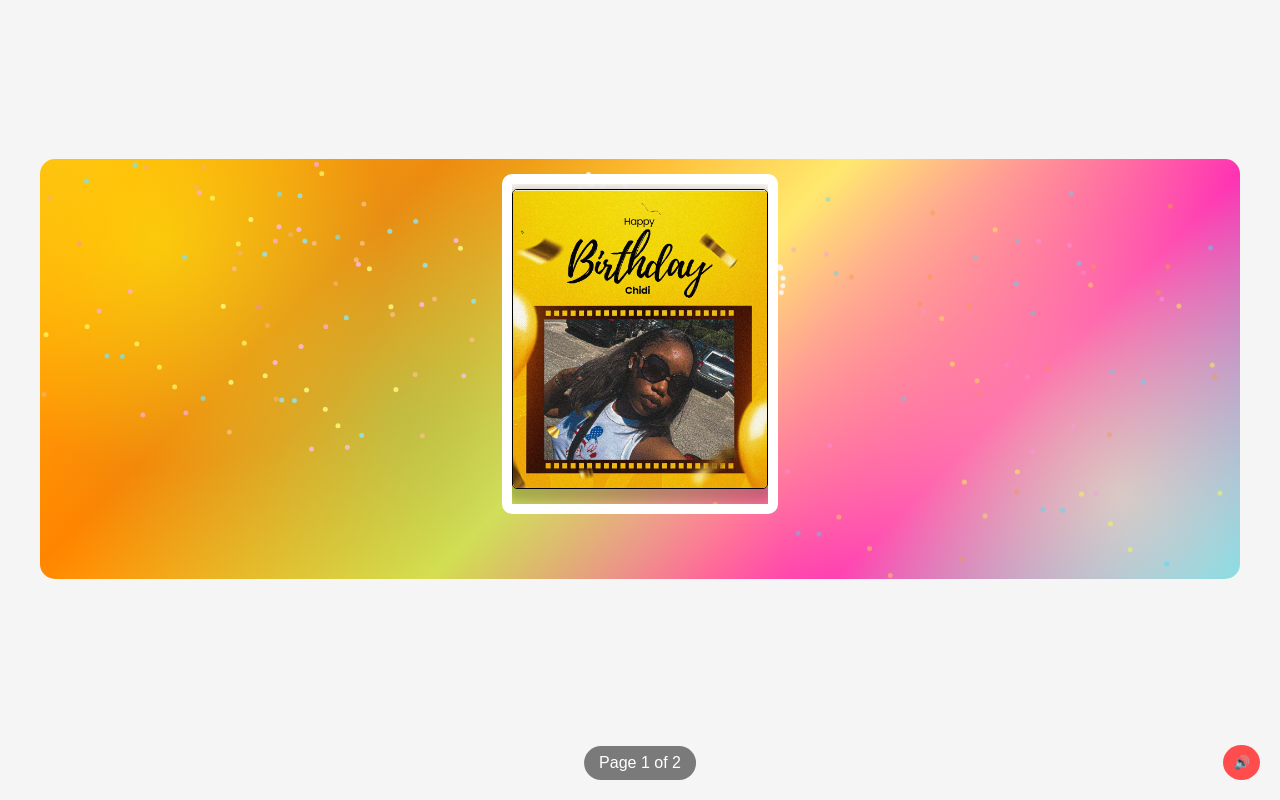
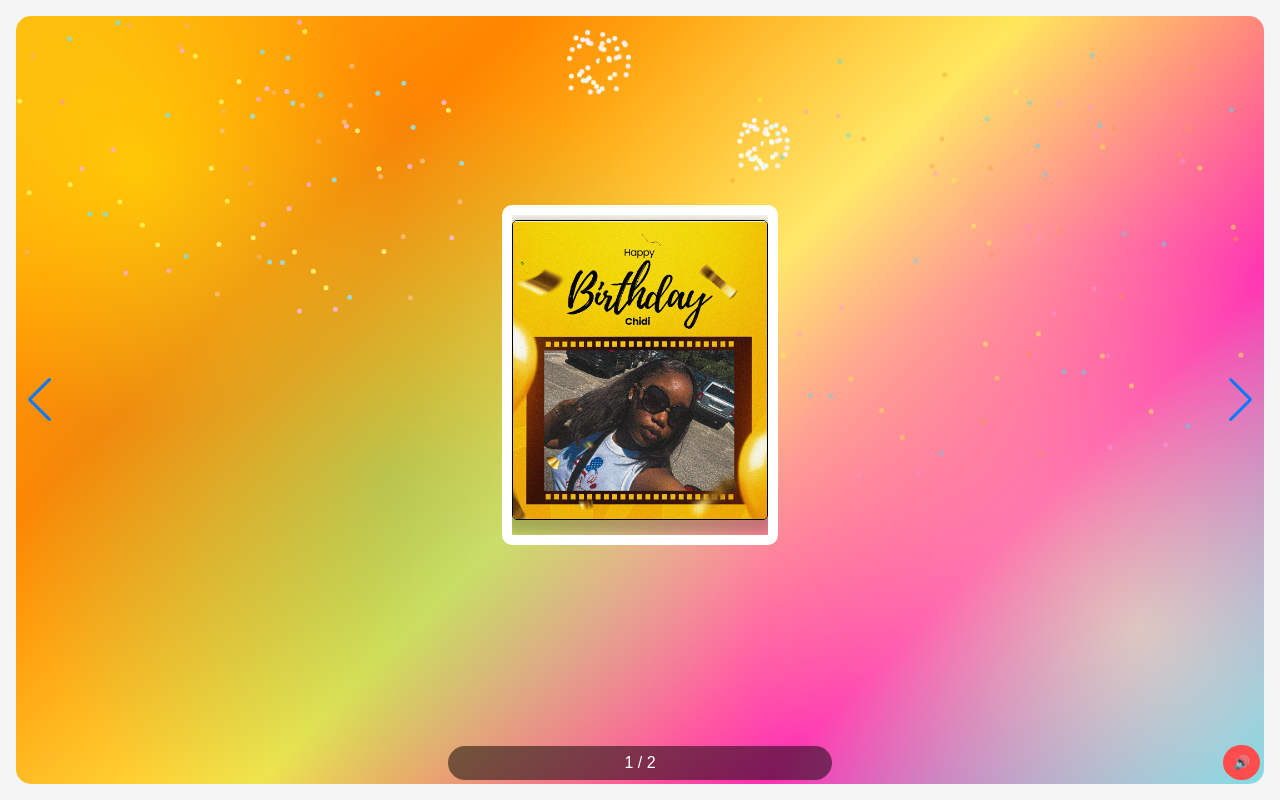
Before and after one commit to Ife-Banks/Happy-Birthday, a React (Vite) app: page /card in a window 1280 px wide. Built offline with nearby package versions, Linux system fonts and the light colour scheme.

Commit message:
swiper verion updated

```diff
--- a/src/App.jsx
+++ b/src/App.jsx
@@ -56,7 +56,7 @@ function App() {
 
       <audio
         ref={audioRef}
-        src="../public"
+        src="../public/Walking_By_Faith(256k).mp3"
         loop
         preload="auto"
       />
--- a/src/Cake.jsx
+++ b/src/Cake.jsx
@@ -1,5 +1,6 @@
 import React, { useEffect, useRef, useState } from 'react';
 import { useNavigate } from 'react-router-dom';
+import { motion } from 'framer-motion';
 
 const CakeWithSoundDetection = () => {
   const [showPermissionDialog, setShowPermissionDialog] = useState(true);
@@ -41,12 +42,11 @@ const CakeWithSoundDetection = () => {
     if (flameRef.current) {
       flameRef.current.style.display = 'none';
     }
-    // Redirect only if we haven't already
     if (!hasRedirectedRef.current) {
       hasRedirectedRef.current = true;
       setTimeout(() => {
         navigate('/card');
-      }, 1000); // 1 second delay before redirect
+      }, 1000);
     }
   };
 
@@ -129,7 +129,6 @@ const CakeWithSoundDetection = () => {
     meterRef.current = createAudioMeter(audioContext, CLIP_LEVEL, AVERAGING, CLIP_LAG);
     mediaStreamSourceRef.current.connect(meterRef.current);
 
-    // Start the animation frame loop
     const onLevelChange = () => {
       rafIdRef.current = requestAnimationFrame(onLevelChange);
     };
@@ -147,7 +146,7 @@ const CakeWithSoundDetection = () => {
 
   const startListening = () => {
     setShowPermissionDialog(false);
-    hasRedirectedRef.current = false; // Reset the redirect flag
+    hasRedirectedRef.current = false;
 
     const canvas = canvasRef.current;
     if (canvas) {
@@ -186,7 +185,13 @@ const CakeWithSoundDetection = () => {
   return (
     <div className='bro'>
       {showPermissionDialog && (
-        <div className="permission-dialog" style={{
+        <motion.div
+          initial={{ opacity: 0, scale: 0.8 }}
+          animate={{ opacity: 1, scale: 1 }}
+          exit={{ opacity: 0, scale: 0.8 }}
+          transition={{ duration: 0.3 }}
+          className="permission-dialog"
+          style={{
             position: 'fixed',
             top: 0,
             left: 0,
@@ -201,7 +206,8 @@ const CakeWithSoundDetection = () => {
             color: 'white',
             textAlign: 'center',
             padding: '20px'
-        }}>
+          }}
+        >
           <h2>Microphone Access Required</h2>
           <p style={{ fontSize: '1.2rem', margin: '20px 0' }}>
             To blow out the candle, we need access to your microphone.
@@ -240,11 +246,24 @@ const CakeWithSoundDetection = () => {
               Deny
             </button>
           </div>
-        </div>
+        </motion.div>
       )}
 
-      <h1 className='text'>{displayText}</h1>
-      <div className="cake">
+      <motion.h1
+        className='text'
+        initial={{ opacity: 0 }}
+        animate={{ opacity: 1 }}
+        transition={{ duration: 0.5 }}
+      >
+        {displayText}
+      </motion.h1>
+
+      <motion.div
+        initial={{ y: 50, opacity: 0 }}
+        animate={{ y: 0, opacity: 1 }}
+        transition={{ delay: 0.5, duration: 1 }}
+        className="cake"
+      >
         <div className="plate"></div>
         <div className="layer layer-bottom"></div>
         <div className="layer layer-middle"></div>
@@ -254,20 +273,33 @@ const CakeWithSoundDetection = () => {
         <div className="drip drip2"></div>
         <div className="drip drip3"></div>
         <div className="candle">
-            <div className="flame" ref={flameRef}></div>
+          <motion.div
+            className="flame"
+            ref={flameRef}
+            initial={{ opacity: 1 }}
+            animate={{
+              scale: [1, 1.1, 1],
+              opacity: [0.8, 1, 0.8],
+            }}
+            transition={{
+              duration: 1,
+              repeat: Infinity,
+              ease: "easeInOut"
+            }}
+          />
         </div>
-      </div>
+      </motion.div>
 
       {permissionGranted && (
-        <>
-          <canvas
+        <motion.canvas
+          initial={{ opacity: 0, y: 20 }}
+          animate={{ opacity: 1, y: 0 }}
+          transition={{ delay: 0.3 }}
           id="meter"
           width="500"
           height="50"
           ref={canvasRef}
-          ></canvas>
-
-        </>
+        />
       )}
     </div>
   );
--- a/src/Card.jsx
+++ b/src/Card.jsx
@@ -1,51 +1,40 @@
-import React, { useEffect, useState } from 'react';
-import Swiper from 'swiper';
-import 'swiper/swiper-bundle.css';
+import React, { useState } from 'react';
+import { Swiper, SwiperSlide } from 'swiper/react';
+import { Navigation, Pagination } from 'swiper/modules';
+import 'swiper/css';
+import 'swiper/css/navigation';
+import 'swiper/css/pagination';
 import './card.css';
 
-import cardImage from "../public/WhatsApp Image 2025-08-16 at 18.24.35_171028d0.jpg"
+import cardImage from "../public/WhatsApp Image 2025-08-16 at 18.24.35_171028d0.jpg";
 
 const CardSlider = () => {
   const [currentSlide, setCurrentSlide] = useState(1);
-  const totalSlides = 2; // Set this to your actual number of slides
-
-  useEffect(() => {
-    const swiper = new Swiper(".swiper", {
-      direction: "horizontal",
-      loop: true,
-      autoHeight: false,
-      centeredSlides: true,
-      slidesPerView: 1,
-      breakpoints: {
-        640: {
-          slidesPerView: 1,
-          spaceBetween: 40,
-        },
-        992: {
-          slidesPerView: 1,
-          spaceBetween: 40,
-        }
-      },
-      on: {
-        slideChange: function() {
-          // Update current slide number (adding 1 because slide index starts at 0)
-          setCurrentSlide(this.realIndex + 1);
-        },
-      },
-    });
-
-    return () => {
-      swiper.destroy();
-    };
-  }, []);
+  const totalSlides = 2;
 
   return (
     <div className="wrapper">
-      <div className="swiper">
-        <div className="swiper-wrapper">
-          {/* First Slide */}
-          <div className="swiper-slide bg">
-            <div className="pyro left">
+      <Swiper
+        modules={[Navigation, Pagination]}
+        spaceBetween={40}
+        slidesPerView={1}
+        centeredSlides={true}
+        speed={500}
+        loop={true}
+        grabCursor={true}
+        navigation={true}
+        pagination={{
+          type: 'fraction',
+          el: '.swiper-pagination',
+          clickable: true,
+        }}
+        onSlideChange={(swiper) => setCurrentSlide(swiper.realIndex + 1)}
+        onInit={(swiper) => setCurrentSlide(swiper.realIndex + 1)}
+      >
+        {/* First Slide */}
+        <SwiperSlide className="bg">
+          {/* Your slide content */}
+          <div className="pyro left">
               <div className="before"></div>
               <div className="after"></div>
             </div>
@@ -75,11 +64,13 @@ const CardSlider = () => {
                 </div>
               </div>
             </section>
-          </div>
 
-          {/* Second Slide */}
-          <div className="swiper-slide">
-            <div className="pyro left">
+        </SwiperSlide>
+
+        {/* Second Slide */}
+        <SwiperSlide>
+          {/* Your slide content */}
+          <div className="pyro left">
               <div className="before"></div>
               <div className="after"></div>
             </div>
@@ -98,25 +89,11 @@ const CardSlider = () => {
                 <p className="cite">- Katie Kookaburra, Cyclist</p>
               </div>
             </div>
-          </div>
-        </div>
-      </div>
+        </SwiperSlide>
+      </Swiper>
 
-      {/* Page indicator */}
-      <div style={{
-        position: 'fixed',
-        bottom: '20px',
-        left: '50%',
-        transform: 'translateX(-50%)',
-        color: 'white',
-        fontSize: '1rem',
-        zIndex: 10,
-        backgroundColor: 'rgba(0,0,0,0.5)',
-        padding: '5px 15px',
-        borderRadius: '20px'
-      }}>
-        Page {currentSlide} of {totalSlides}
-      </div>
+      {/* Custom pagination */}
+      <div className="swiper-pagination"></div>
     </div>
   );
 };
--- a/src/card.css
+++ b/src/card.css
@@ -22,20 +22,29 @@
 
         .swiper {
   width: 100%;
-            max-width: 1200px;
-            height: auto;
-            display: flex;
-            justify-content: center;
-            align-items: center;
+  height: 100%;
 }
 
 .swiper-slide {
   display: flex;
   justify-content: center;
   align-items: center;
-            padding: 20px;
+  overflow: hidden;
 }
 
+.swiper-pagination {
+  position: fixed;
+  width: 30%;
+  bottom: 20px;
+  left: 50%;
+  transform: translateX(-50%);
+  color: white;
+  font-size: 1rem;
+  z-index: 10;
+  background-color: rgba(0,0,0,0.5);
+  padding: 5px 15px;
+  border-radius: 20px;
+}
         /* First Slide Styles */
         .bg {
             background:
```
Lines whose indentation alone changed are shown as unchanged.
